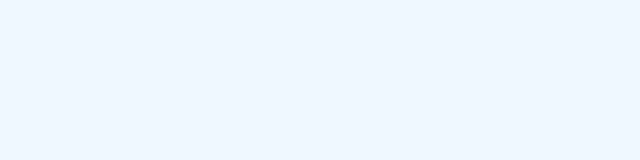
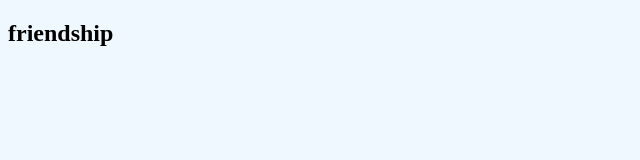
Before and after one commit to Nandini1207/github-practise, a plain HTML site: page index.html in a window 1280 px wide. Shown: the whole page, without its empty margins (0-640 px from the left). Drawn offline with Linux system fonts and the light colour scheme.

```diff
--- a/index.html
+++ b/index.html
@@ -7,6 +7,6 @@
     <link rel="stylesheet" href="style.css">
 </head>
 <body>
-
+    <h2>friendship</h2>
 </body>
 </html>
```
